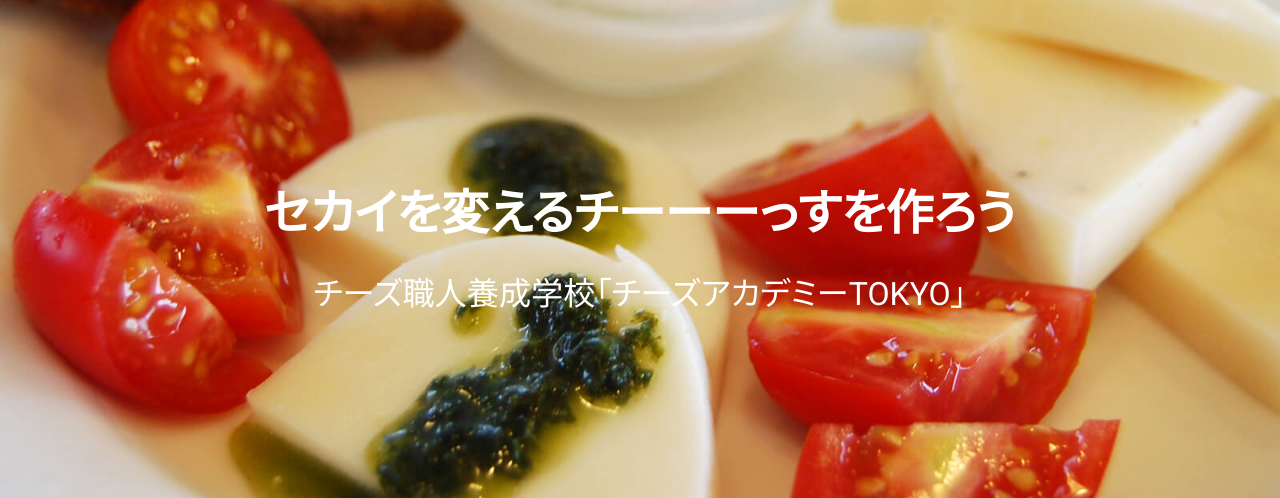
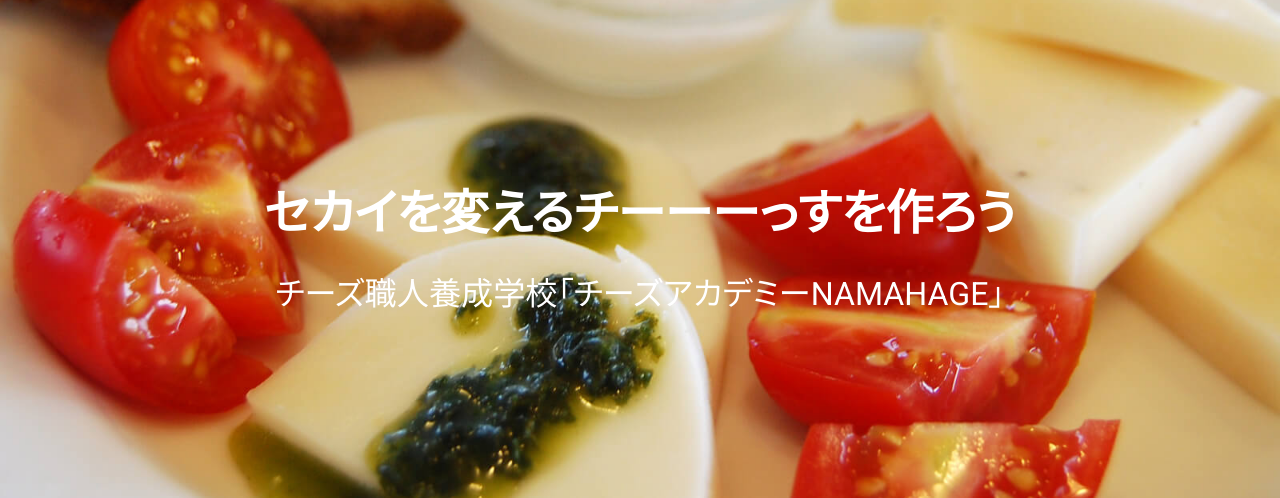
Before and after one commit to WatanabeAkihiro/gslab_git_tutorial, a plain HTML site: page index.html in a window 1280 px wide. Shown: the top 498 px of the page. Drawn offline with nearby package versions, Linux system fonts and the light colour scheme; files that its build step writes are made by us from their sources; files whose address does not match are found by name.

Commit message:
Namahageに変えたよ

```diff
--- a/index.html
+++ b/index.html
@@ -17,7 +17,7 @@
 	<!-- main visual -->
 	<div class="main-visual">
 		<h1 class="site-title">セカイを変えるチーーーっすを作ろう
-		<span class="site-title__mid">チーズ職人養成学校「チーズアカデミーTOKYO」</span></h1>
+		<span class="site-title__mid">チーズ職人養成学校「チーズアカデミーNAMAHAGE」</span></h1>
 	</div>
 
 	<div class="header-above">
```
Also changed, not shown: 1 other file.
